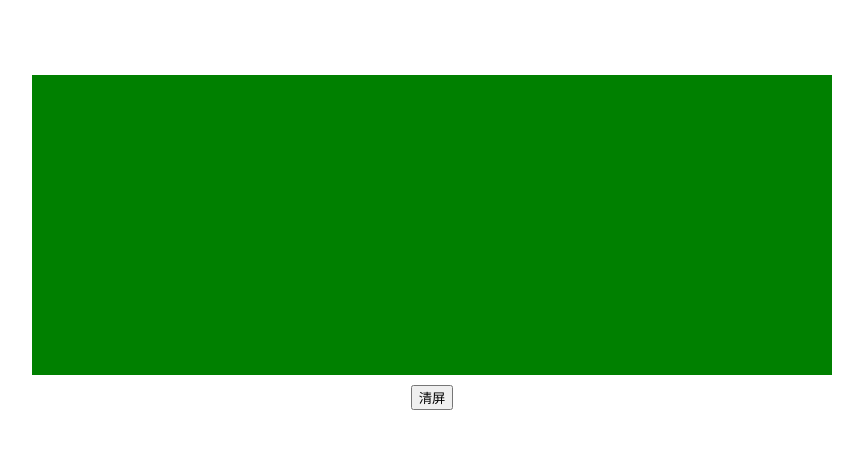
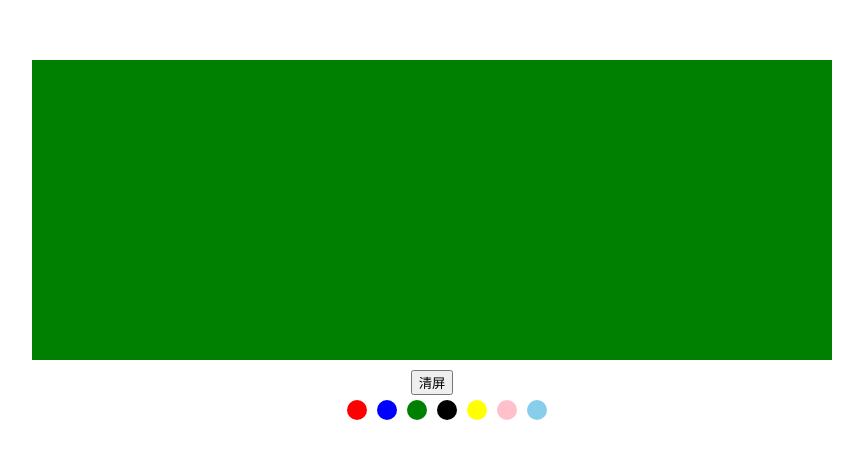
Before and after one commit to everywangBUG/tank_war, a website built with Vite: page tank_war/index.html in a window 1280 px wide. Shown: the part 166-624 px from the top of the page, without its empty margins (208-1071 px from the left). Built offline with nearby package versions, Linux system fonts and the light colour scheme.

Commit message:
change chalk color

```diff
--- a/tank_war/src/global.css
+++ b/tank_war/src/global.css
@@ -5,3 +5,15 @@ body {
   align-items: center;
   height: 100vh
 }
+
+.color-container {
+  display: flex;
+}
+
+.color-item {
+  height: 20px;
+  width: 20px;
+  margin: 5px;
+  border-radius: 50%;
+  cursor: pointer;
+}
--- a/tank_war/src/main.ts
+++ b/tank_war/src/main.ts
@@ -57,7 +57,24 @@ class BlackBoard {
       this.ctx.fillRect(0, 0, this.width, this.height)
       return this
     }
+
+    public setLineColor() {
+      const colors = ['white', 'red', 'blue', 'green', 'black', 'yellow', 'pink', 'skyblue']
+      const container = document.createElement('div')
+      container.classList.add('color-container')
+      colors.forEach(color => {
+        const item = document.createElement('div')
+        item.classList.add('color-item')
+        item.style.backgroundColor = color
+        container.insertAdjacentElement('beforeend', item)
+        item.addEventListener('click', () => {
+          this.lineColor = color
+        })
+        this.btn.insertAdjacentElement('afterend', container)
+      })
+      return this
+    }
 }
 
 const instance = new BlackBoard()
-instance.clear().setBgColor('green')
+instance.clear().setBgColor('green').setLineColor('red')
```
